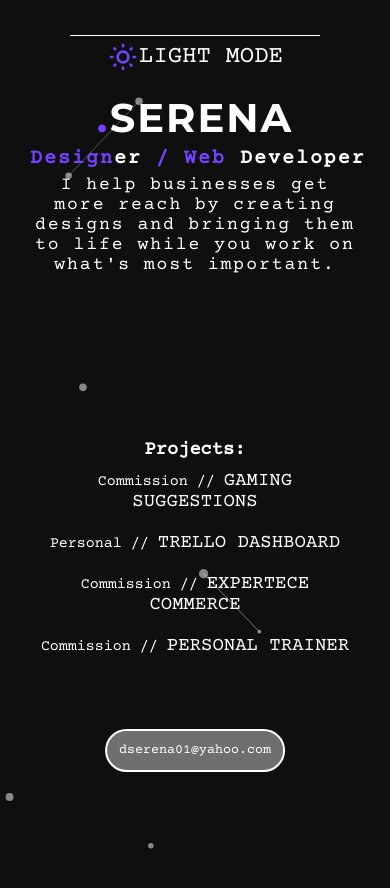
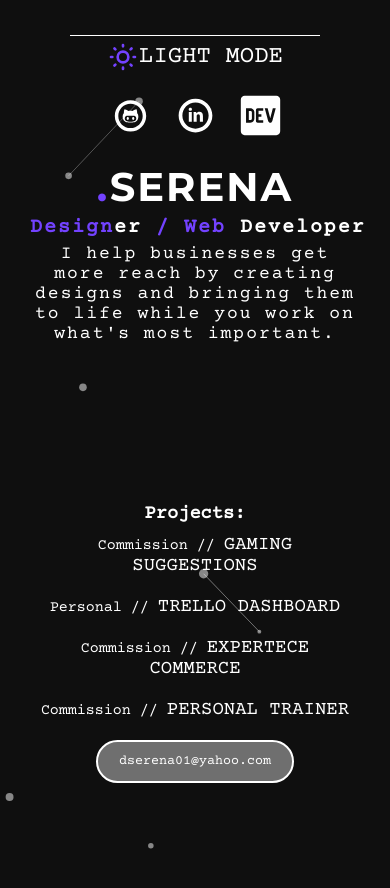
Before and after one commit to pixelRena/tech-serena, a React (Create React App) app: page / in a window 390 px wide. Shown: the top 888 px of the page. Before the commit the page ends 845 px from the top, so only its background shows below. Built offline with nearby package versions, Linux system fonts and the light colour scheme.

Commit message:
added social links, adjusted mobile layout

```diff
--- a/src/components/theme.component.jsx
+++ b/src/components/theme.component.jsx
@@ -1,6 +1,9 @@
 import { useContext } from "react";
 import ThemeContext from "../utils/ThemeContext.utils";
-import {TbSun} from 'react-icons/tb';
+import { TbSun } from 'react-icons/tb';
+import { TiSocialLinkedinCircular } from 'react-icons/ti';
+import { DiGithub } from 'react-icons/di';
+import { FaDev } from 'react-icons/fa';
 
 const Theme = () => {
     const { theme, setTheme } = useContext(ThemeContext);
@@ -8,6 +11,17 @@ const Theme = () => {
     return(
     <div className="theme-container">
         <button className="theme-toggler" onClick={e => setTheme(theme === "light" ? "dark" : "light")}><TbSun className="theme-icon" size={32}/>{theme === "light" ? "DARK" : "LIGHT"} MODE</button>
+        <div className="social-icons">
+            <a href="www.github.com/pixelRena" target="_blank" title="GitHub">
+                <DiGithub size={45}/>
+            </a>
+            <a href="www.linkedin.com/in/sdean00" target="_blank" title="LinkedIn">
+                <TiSocialLinkedinCircular size={45}/>
+            </a>
+            <a href="www.dev.to/pixelRena" target="_blank" title="Dev.to">
+                <FaDev size={45}/>
+            </a>
+        </div>
     </div>
     );
 }
--- a/src/styles/app.styles.scss
+++ b/src/styles/app.styles.scss
@@ -52,7 +52,6 @@ span { margin: 0; }
 }
 
 body {
-    overflow-y: hidden;
     @include themed() { background: t('backgroundColor'); }
 }
 
@@ -101,6 +100,20 @@ body {
                     background-image: linear-gradient(t('primaryDark'), t('primaryDark'));
                 }
                 background-size: 100% 100%;
+            }
+        }
+        .social-icons {
+            position: absolute;
+            padding: 0;
+            margin: 0;
+            right: 0;
+            a {
+                padding: 0;
+                margin: 0;
+                @include themed() { color: t('primaryDark'); }
+                &:hover {
+                    opacity: 0.7;
+                }
             }
         }
     }
@@ -259,13 +272,16 @@ body {
    .container {
     * { margin: 5px 0;}
         &::before { display: none; }
-        .info-btn {
-            margin: 0 77px;
-        }
         #about-container {
             flex-wrap: wrap;
             flex-direction: column;
             height: 100%;
+
+            #email-btn {
+                position: relative;
+                bottom: 0;
+                width: 60%;
+            }
             #about {
                 margin-right: 0;
                 text-align: center;
@@ -280,25 +296,12 @@ body {
                 }
             }
         }
-        .project-container {
-            display: none;
-            flex-wrap: wrap;
-            flex-direction: column;
-            padding: 20px;
-            .project-image {
-                width: 100%;
-            }
-            .project-title { text-align: center; }
-            .project-information {
-                text-align: left;
-                width: 100%;
-            }
-        }
         .projects-list {
             text-align: center;
             display: flex;
             justify-content: flex-end;
             width: 100%;
+            margin: 0;
             height: 50%;
             .projects-list-title {
                 font-size: 19px;
@@ -315,6 +318,10 @@ body {
             width: 100%;
             text-align: center;
             .theme-toggler { text-align: center; }
+            .social-icons {
+                position: relative;
+                a { padding: 10px 10px 0 10px; }
+            }
         }
    }
 }
```
